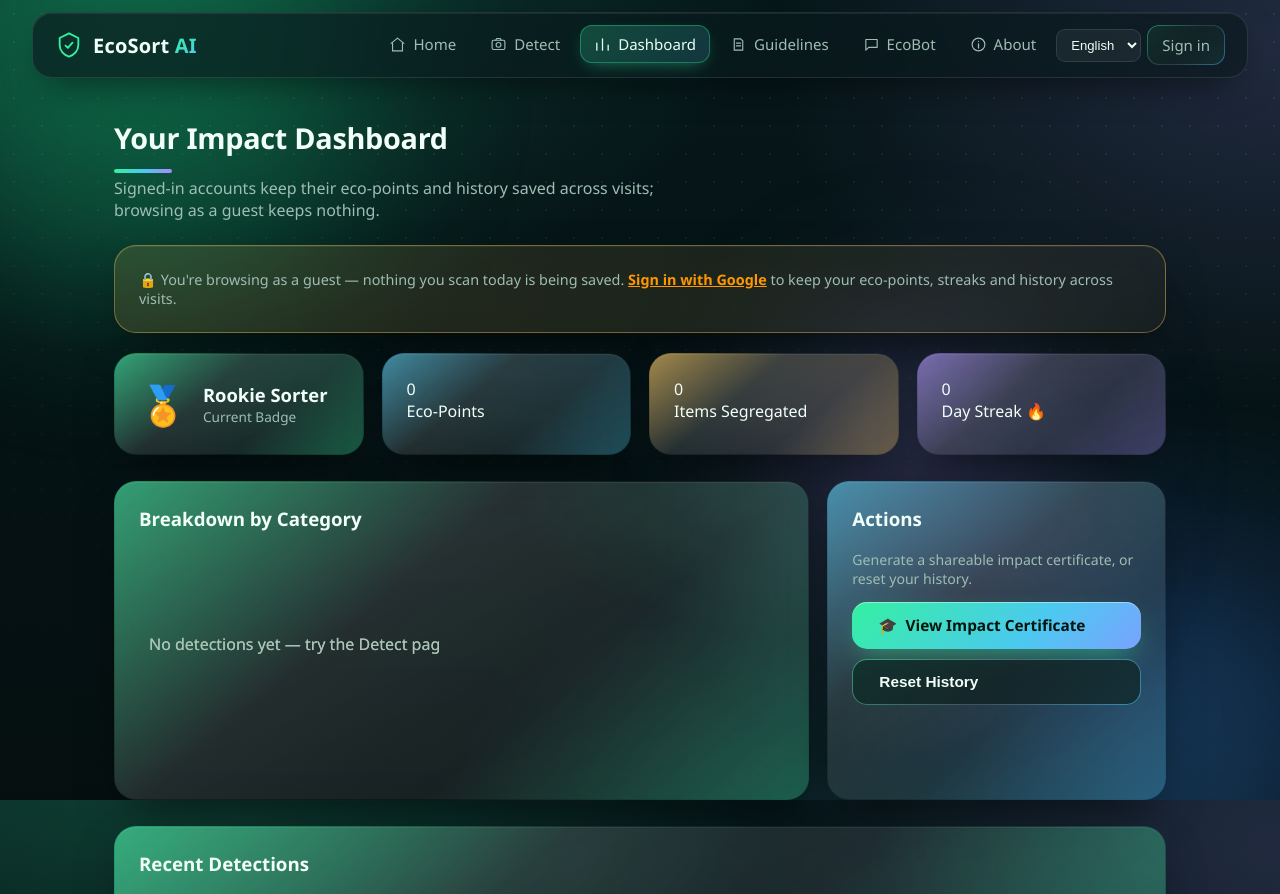
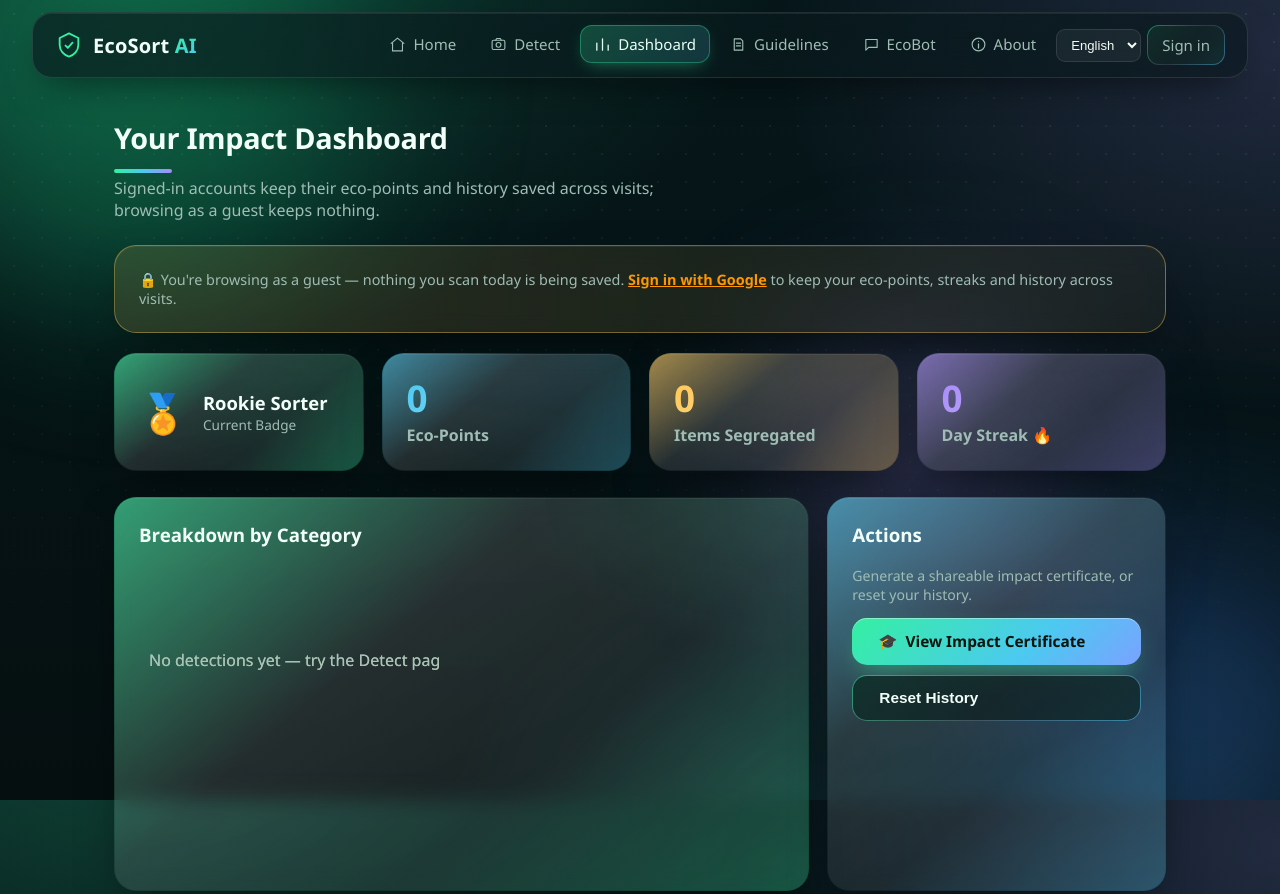
Before and after one commit to sagnikmukherjee220-boop/ecosort-ai, a Flask app: page /dashboard in a window 1280 px wide. Shown: the top 894 px of the page. Run offline with Flask 3, Linux system fonts and the light colour scheme; data that the repository does not hold is empty; some libraries are stand-ins or nearby versions.

Commit message:
Dashboard: bigger gradient stat numbers, fixed-height doughnut chart
Co-Authored-By: Claude Sonnet 5.5 <noreply@anthropic.com>

```diff
--- a/static/css/theme.css
+++ b/static/css/theme.css
@@ -230,3 +230,11 @@ table.history tbody tr:nth-child(even){background:rgba(255,255,255,.03);}
   content:"";position:absolute;top:0;left:50%;transform:translateX(-50%);width:min(520px,70%);height:2px;
   background:linear-gradient(90deg,transparent,var(--accent),var(--accent2),var(--accent4),transparent);border-radius:2px;opacity:.7;
 }
+
+/* ---------- dashboard: big stat numbers + sensibly sized chart ---------- */
+.dash-grid > .card:not(.badge-card):not(.chart-card) .num{
+  font-size:2.3rem;font-weight:800;line-height:1.1;
+  background:linear-gradient(135deg, rgb(var(--c)), #ffffff 170%);-webkit-background-clip:text;background-clip:text;color:transparent;
+}
+.dash-grid > .card:not(.badge-card):not(.chart-card) .lbl{margin-top:6px;font-weight:600;color:var(--text-dim);}
+.chart-box{position:relative;height:300px;margin-top:6px;}
--- a/static/js/dashboard.js
+++ b/static/js/dashboard.js
@@ -62,6 +62,8 @@
           datasets: [{ data: values, backgroundColor: colors, borderWidth: 0 }],
         },
         options: {
+          maintainAspectRatio: false,
+          cutout: "62%",
           plugins: {
             legend: { position: "bottom", labels: { color: "#eafff2" } },
           },
--- a/templates/dashboard.html
+++ b/templates/dashboard.html
@@ -27,7 +27,7 @@
 <div class="dash-grid">
   <div class="card chart-card">
     <h3 style="margin-top:0;" data-i18n="dashboard.breakdown">Breakdown by Category</h3>
-    <canvas id="categoryChart" height="220"></canvas>
+    <div class="chart-box"><canvas id="categoryChart"></canvas></div>
   </div>
   <div class="card">
     <h3 style="margin-top:0;" data-i18n="dashboard.actions">Actions</h3>
```
